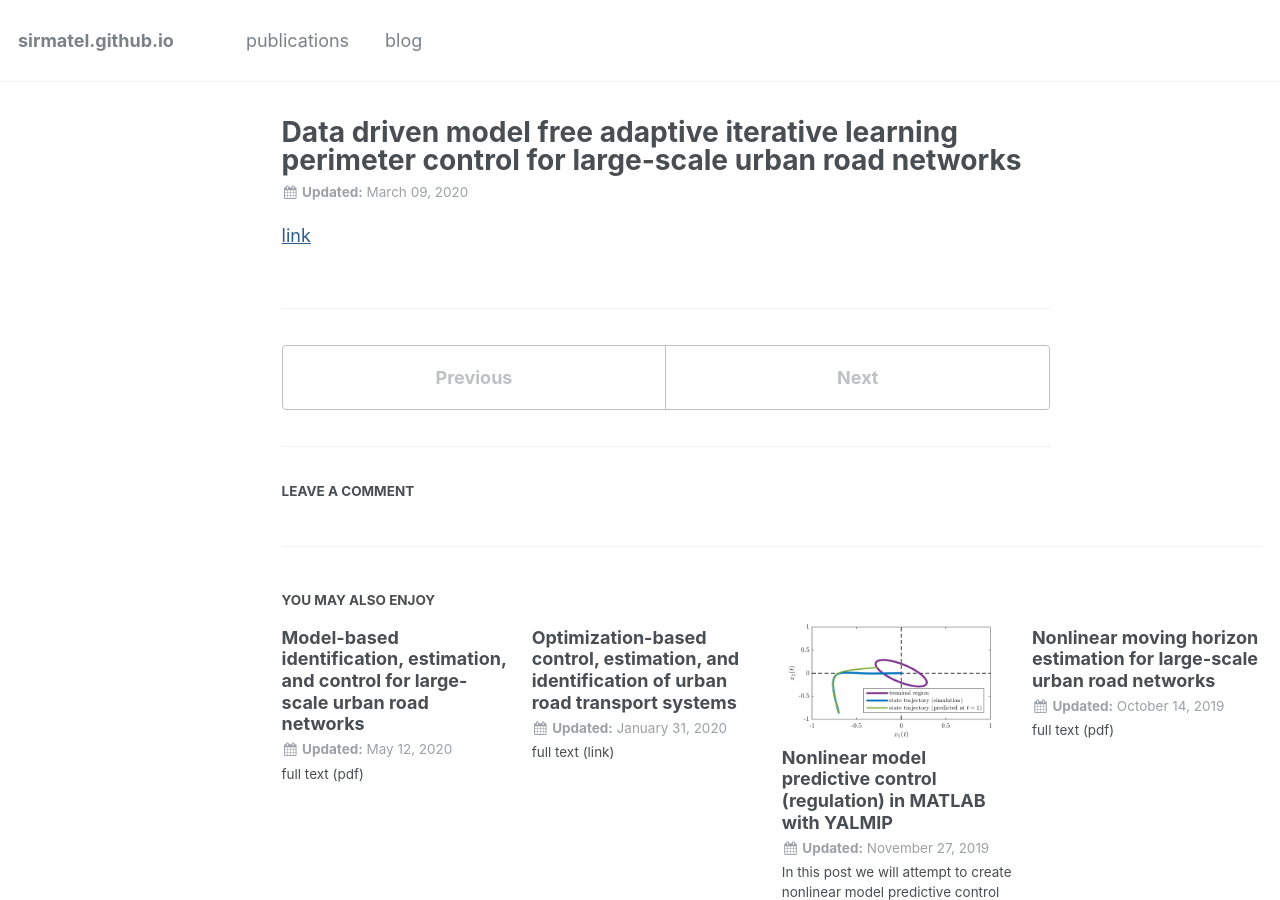
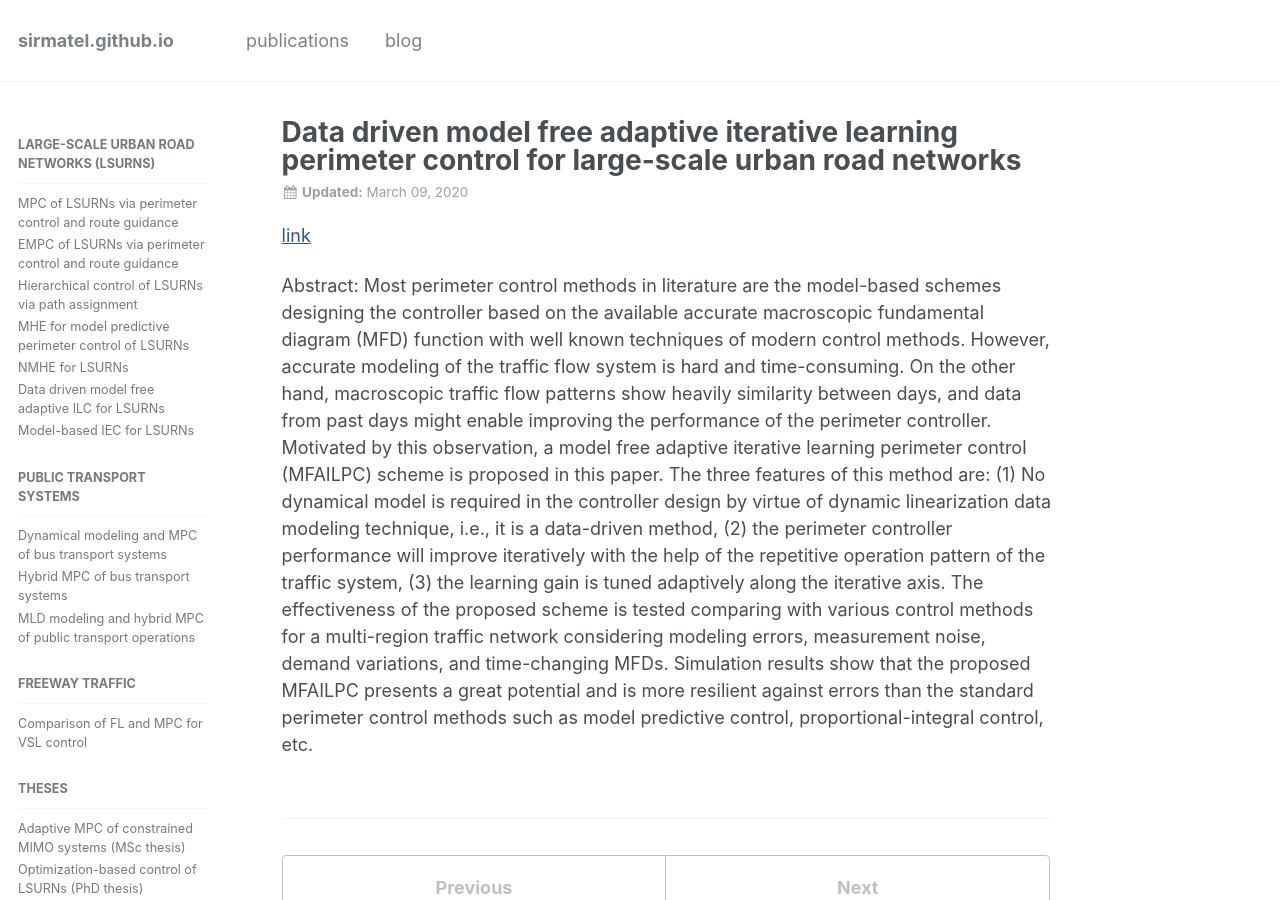
Before and after one commit to sirmatel/sirmatel.github.io, a Jekyll site: the page built from _posts/publications/2020-03-09-ren2020.md, in a window 1280 px wide and 900 px high. Built offline with Jekyll 4.4.1, drawn with Linux system fonts in a browser that asks for light colours; comment, search, counter and statistics services are not loaded.

Commit message:
Update 2020-03-09-ren2020.md

```diff
--- a/_posts/publications/2020-03-09-ren2020.md
+++ b/_posts/publications/2020-03-09-ren2020.md
@@ -10,6 +10,8 @@ author_profile: false
 excerpt:
 comments: true
 sidebar:
-  nav:
+  nav: "publications"
 ---
 <a href="https://www.sciencedirect.com/science/article/pii/S0968090X19309842" style="color: #2d5a8c; text-decoration:underline">link</a>
+
+Abstract: Most perimeter control methods in literature are the model-based schemes designing the controller based on the available accurate macroscopic fundamental diagram (MFD) function with well known techniques of modern control methods. However, accurate modeling of the traffic flow system is hard and time-consuming. On the other hand, macroscopic traffic flow patterns show heavily similarity between days, and data from past days might enable improving the performance of the perimeter controller. Motivated by this observation, a model free adaptive iterative learning perimeter control (MFAILPC) scheme is proposed in this paper. The three features of this method are: (1) No dynamical model is required in the controller design by virtue of dynamic linearization data modeling technique, i.e., it is a data-driven method, (2) the perimeter controller performance will improve iteratively with the help of the repetitive operation pattern of the traffic system, (3) the learning gain is tuned adaptively along the iterative axis. The effectiveness of the proposed scheme is tested comparing with various control methods for a multi-region traffic network considering modeling errors, measurement noise, demand variations, and time-changing MFDs. Simulation results show that the proposed MFAILPC presents a great potential and is more resilient against errors than the standard perimeter control methods such as model predictive control, proportional-integral control, etc.
```
